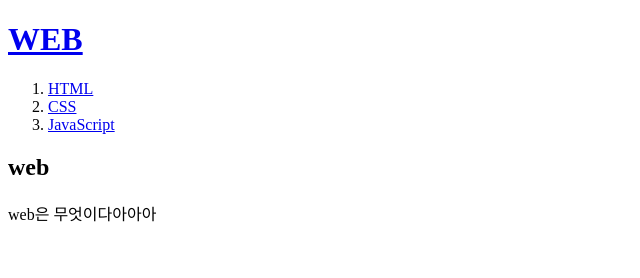
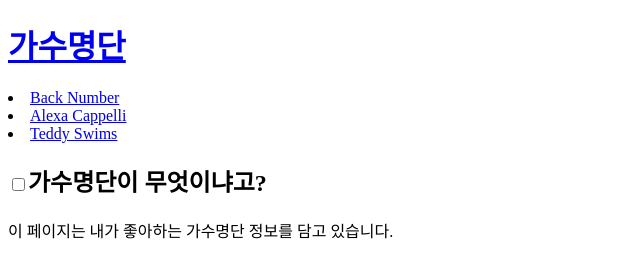
Before and after one commit to startde1/my-first-web-site, a plain HTML site: page index.html in a window 1280 px wide. Shown: the whole page, without its empty margins (0-640 px from the left). Drawn offline with Linux system fonts and the light colour scheme.

Commit message:
두번째 웹사이트 완성!!

```diff
--- a/index.html
+++ b/index.html
@@ -1,17 +1,15 @@
 <!doctype html>
 <html>
 <head>
-  <title>WEB1 - welcome</title>
+  <title>가수명단</title>
   <meta charset="utf-8">
 </head>
 <body>
-    <h1><a href="index.html">WEB</a></h1>
-  <ol>
-    <li><a href="1.html">HTML</a></li>
-    <li><a href="2.html">CSS</a></li>
-    <li><a href="3.html">JavaScript</a></li>
-  </ol>
-  <h2>web</h2>
-  <p>web은 무엇이다아아아</p>
+    <h1><a href="index.html">가수명단</a></h1>
+    <li><a href="back number.html">Back Number</a></li>
+    <li><a href="alexa cappelli.html">Alexa Cappelli</a></li>
+    <li><a href="teddy swims.html">Teddy Swims</a></li>
+    <h2><input type="checkbox">가수명단이 무엇이냐고?</h2><p>
+  이 페이지는 내가 좋아하는 가수명단 정보를 담고 있습니다.</p>
 </body>
 </html>
```
Also changed, not shown: alexa cappelli.html (added, +15 -0 lines), back number.html (added, +16 -0 lines), teddy swims.html (added, +16 -0 lines).
